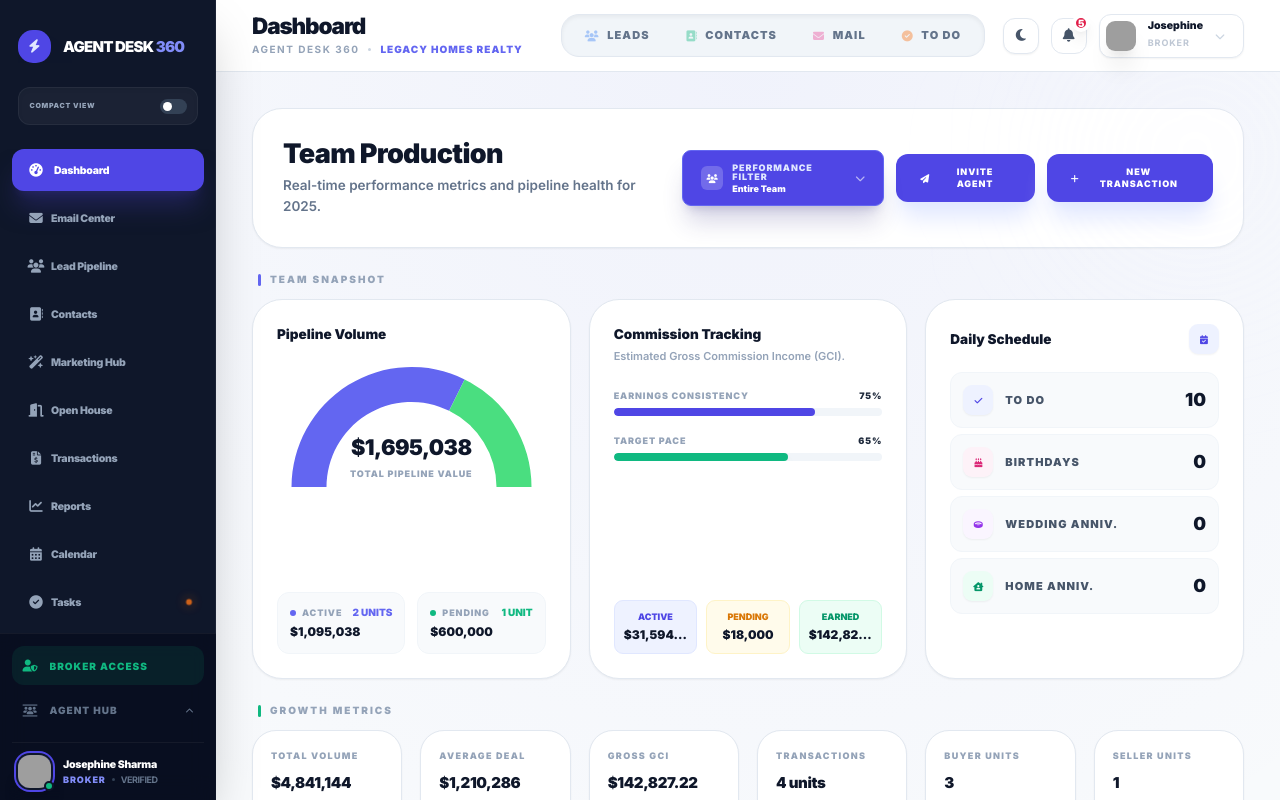
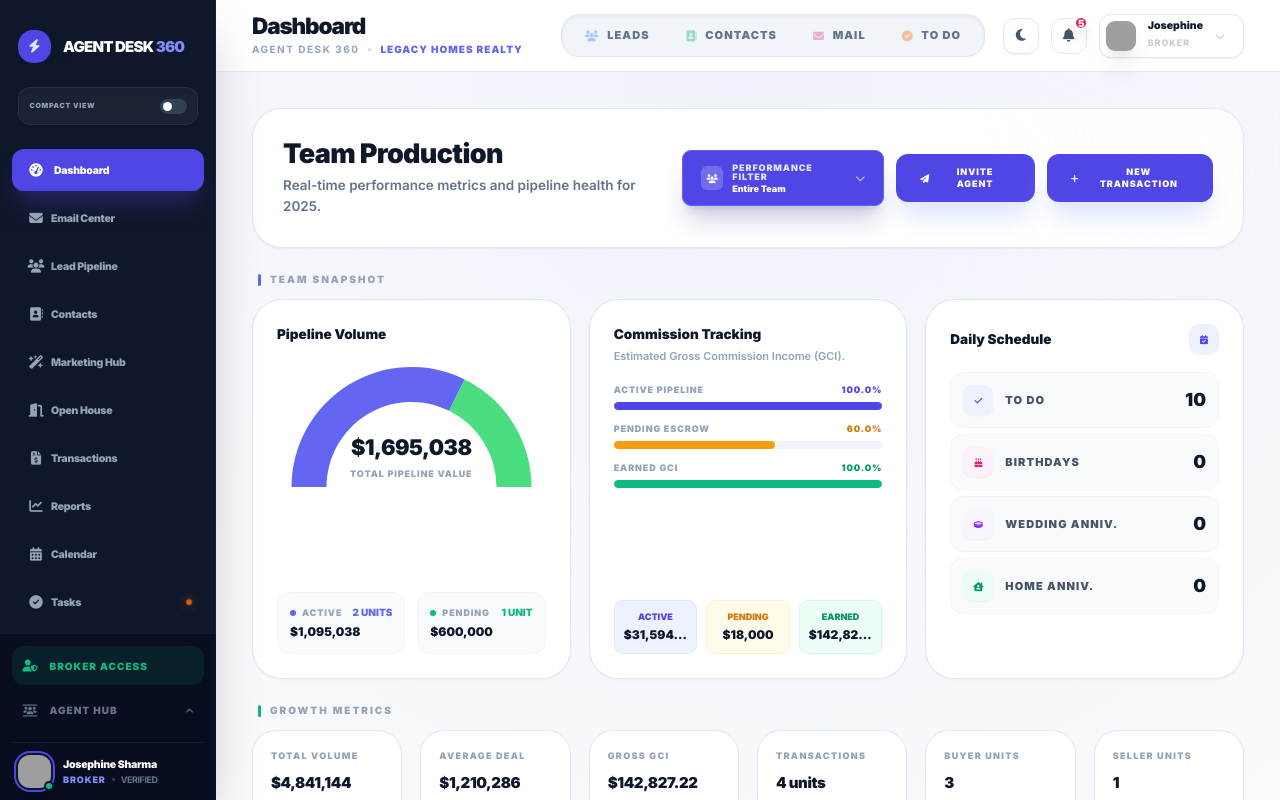
Before and after one commit to LegacyHomesRealty2025/Agent-Desk-360, a React (Vite) app: page / in a window 1280 px wide. Built offline with nearby package versions, Linux system fonts and the light colour scheme; grey boxes are pictures that could not be loaded.

Commit message:
feat(dashboard): Add yearly goal tracking
Integrates yearly goal data into the dashboard component. This allows for the visualization and tracking of GCI, unit, and volume targets for individual agents.

```diff
--- a/components/Dashboard.tsx
+++ b/components/Dashboard.tsx
@@ -1,5 +1,5 @@
 import React, { useState, useMemo } from 'react';
-import { Lead, User, Deal, UserRole, OpenHouse, Task, LeadStatus } from '../types.ts';
+import { Lead, User, Deal, UserRole, OpenHouse, Task, LeadStatus, YearlyGoal } from '../types.ts';
 import { BarChart, Bar, XAxis, YAxis, CartesianGrid, Tooltip, ResponsiveContainer, Cell, PieChart, Pie, Cell as PieCell } from 'recharts';
 
 interface DashboardProps {
@@ -15,6 +15,8 @@ interface DashboardProps {
   toggleDarkMode?: () => void;
   viewingAgentId: string;
   onSetViewingAgentId: (id: string) => void;
+  goals: YearlyGoal[];
+  onUpdateGoal: (goal: YearlyGoal) => void;
 }
 
 const TZ = 'America/Los_Angeles';
@@ -69,7 +71,9 @@ const Dashboard: React.FC<DashboardProps> = ({
   isDarkMode,
   toggleDarkMode,
   viewingAgentId,
-  onSetViewingAgentId
+  onSetViewingAgentId,
+  goals,
+  onUpdateGoal
 }) => {
   const [isSwitcherOpen, setIsSwitcherOpen] = useState(false);
   const [chartView, setChartView] = useState<ChartView>('VOLUME');
@@ -149,6 +153,18 @@ const Dashboard: React.FC<DashboardProps> = ({
 
   const activeListingVolume = activeDeals.reduce((sum, d) => sum + d.salePrice, 0);
   const pendingListingVolume = pendingDeals.reduce((sum, d) => sum + d.salePrice, 0);
+
+  // Goal calculation for GCI tracking
+  const activeGoal = useMemo(() =>
+    goals.find(g => g.userId === viewingAgentId && g.year === currentYear) ||
+    { userId: viewingAgentId, year: currentYear, volumeTarget: 1000000, unitTarget: 10, gciTarget: 30000 },
+  [goals, viewingAgentId, currentYear]);
+
+  const commissionProgress = {
+    active: Math.min(100, (activeComm / activeGoal.gciTarget) * 100),
+    pending: Math.min(100, (pendingComm / activeGoal.gciTarget) * 100),
+    earned: Math.min(100, (earnedComm / activeGoal.gciTarget) * 100),
+  };
 
   // Monthly Production logic for comparison
   const monthlyData = useMemo(() => {
@@ -394,29 +410,37 @@ const Dashboard: React.FC<DashboardProps> = ({
           <div className={`rounded-[2.5rem] p-8 shadow-sm flex flex-col justify-between h-[380px] group border transition-colors ${isDarkMode ? 'bg-slate-900 border-slate-800 text-white' : 'bg-white border-slate-200'}`}>
             <div>
               <h3 className="text-lg font-black mb-1">Commission Tracking</h3>
-              <p className="text-[11px] text-slate-400 font-semibold mb-8">Estimated Gross Commission Income (GCI).</p>
-              <div className="space-y-6 mb-4">
+              <p className="text-[11px] text-slate-400 font-semibold mb-6">Estimated Gross Commission Income (GCI).</p>
+              <div className="space-y-4 mb-4">
                 <div className="space-y-2">
                    <div className="flex justify-between items-center text-[9px] font-black text-slate-400 uppercase tracking-widest">
-                     <span>Earnings Consistency</span>
-                     <span className={`${isDarkMode ? 'text-slate-200' : 'text-slate-800'} font-black`}>75%</span>
+                     <span>Active Pipeline</span>
+                     <span className={`${isDarkMode ? 'text-indigo-400' : 'text-indigo-600'} font-black`}>{commissionProgress.active.toFixed(1)}%</span>
                    </div>
                    <div className={`h-2.5 w-full rounded-full overflow-hidden ${isDarkMode ? 'bg-slate-800' : 'bg-slate-100'}`}>
-                    <div className="h-full bg-indigo-600 rounded-full shadow-lg shadow-indigo-500/30" style={{ width: '75%' }}></div>
+                    <div className="h-full bg-indigo-600 rounded-full shadow-lg shadow-indigo-500/30 transition-all duration-1000" style={{ width: `${commissionProgress.active}%` }}></div>
                   </div>
                 </div>
                 <div className="space-y-2">
                    <div className="flex justify-between items-center text-[9px] font-black text-slate-400 uppercase tracking-widest">
-                     <span>Target Pace</span>
-                     <span className={`${isDarkMode ? 'text-slate-200' : 'text-slate-800'} font-black`}>65%</span>
+                     <span>Pending Escrow</span>
+                     <span className={`${isDarkMode ? 'text-amber-400' : 'text-amber-600'} font-black`}>{commissionProgress.pending.toFixed(1)}%</span>
                    </div>
                    <div className={`h-2.5 w-full rounded-full overflow-hidden ${isDarkMode ? 'bg-slate-800' : 'bg-slate-100'}`}>
-                    <div className="h-full bg-emerald-500 rounded-full shadow-lg shadow-emerald-500/30" style={{ width: '65%' }}></div>
+                    <div className="h-full bg-amber-500 rounded-full shadow-lg shadow-amber-500/30 transition-all duration-1000" style={{ width: `${commissionProgress.pending}%` }}></div>
+                  </div>
+                </div>
+                <div className="space-y-2">
+                   <div className="flex justify-between items-center text-[9px] font-black text-slate-400 uppercase tracking-widest">
+                     <span>Earned GCI</span>
+                     <span className={`${isDarkMode ? 'text-emerald-400' : 'text-emerald-600'} font-black`}>{commissionProgress.earned.toFixed(1)}%</span>
+                   </div>
+                   <div className={`h-2.5 w-full rounded-full overflow-hidden ${isDarkMode ? 'bg-slate-800' : 'bg-slate-100'}`}>
+                    <div className="h-full bg-emerald-500 rounded-full shadow-lg shadow-emerald-500/30 transition-all duration-1000" style={{ width: `${commissionProgress.earned}%` }}></div>
                   </div>
                 </div>
               </div>
             </div>
-            {/* UPDATED: Box order to Active, Pending, Earned with theme-consistent colors */}
             <div className="w-full grid grid-cols-3 gap-3 mt-auto">
               <div className={`p-3 rounded-xl border text-center transition-all ${isDarkMode ? 'bg-indigo-900/20 border-indigo-500/30' : 'bg-indigo-50 border-indigo-100'}`}>
                 <p className={`text-[9px] font-black uppercase mb-1 ${isDarkMode ? 'text-indigo-400' : 'text-indigo-600'}`}>ACTIVE</p>
```
